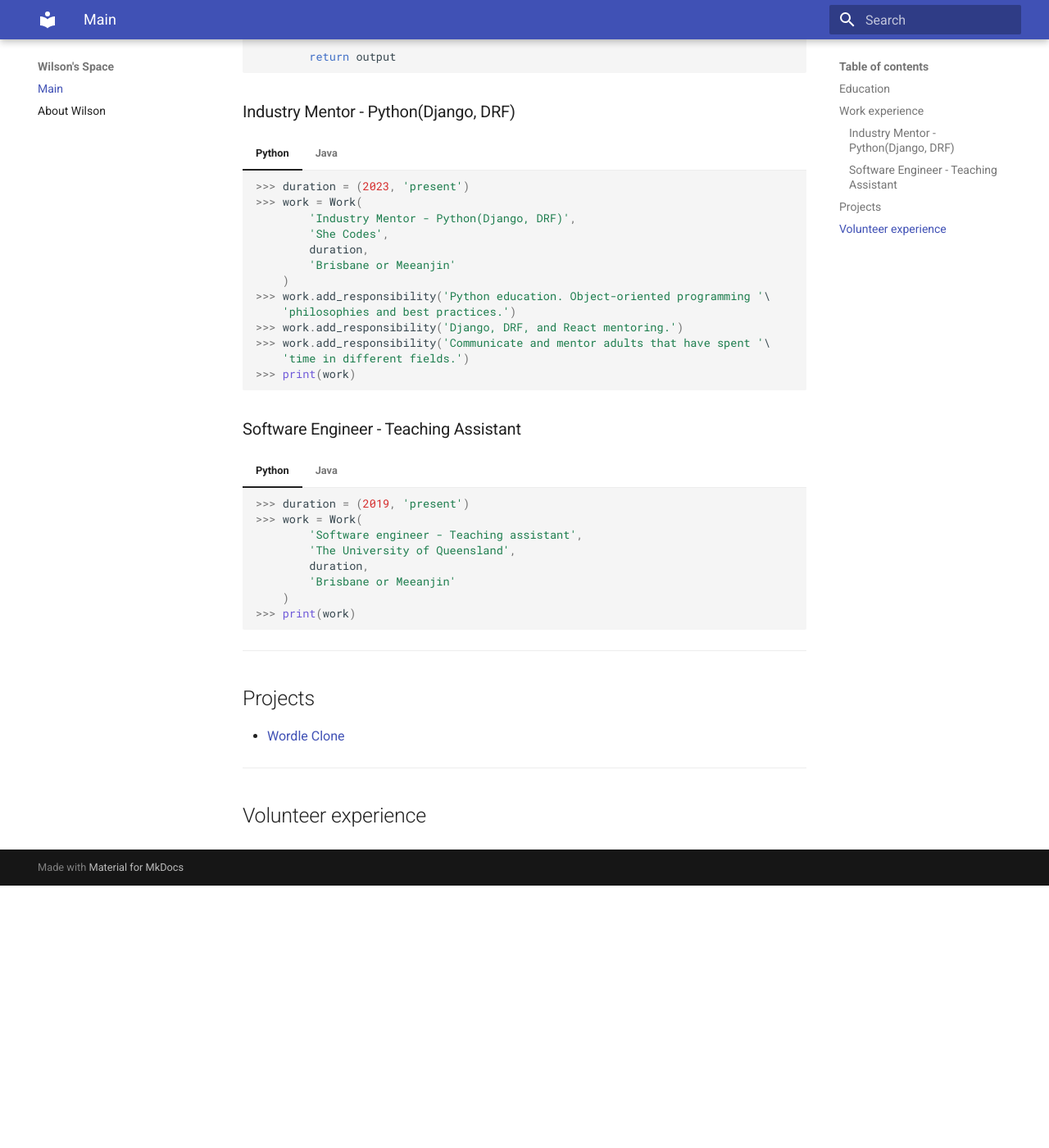
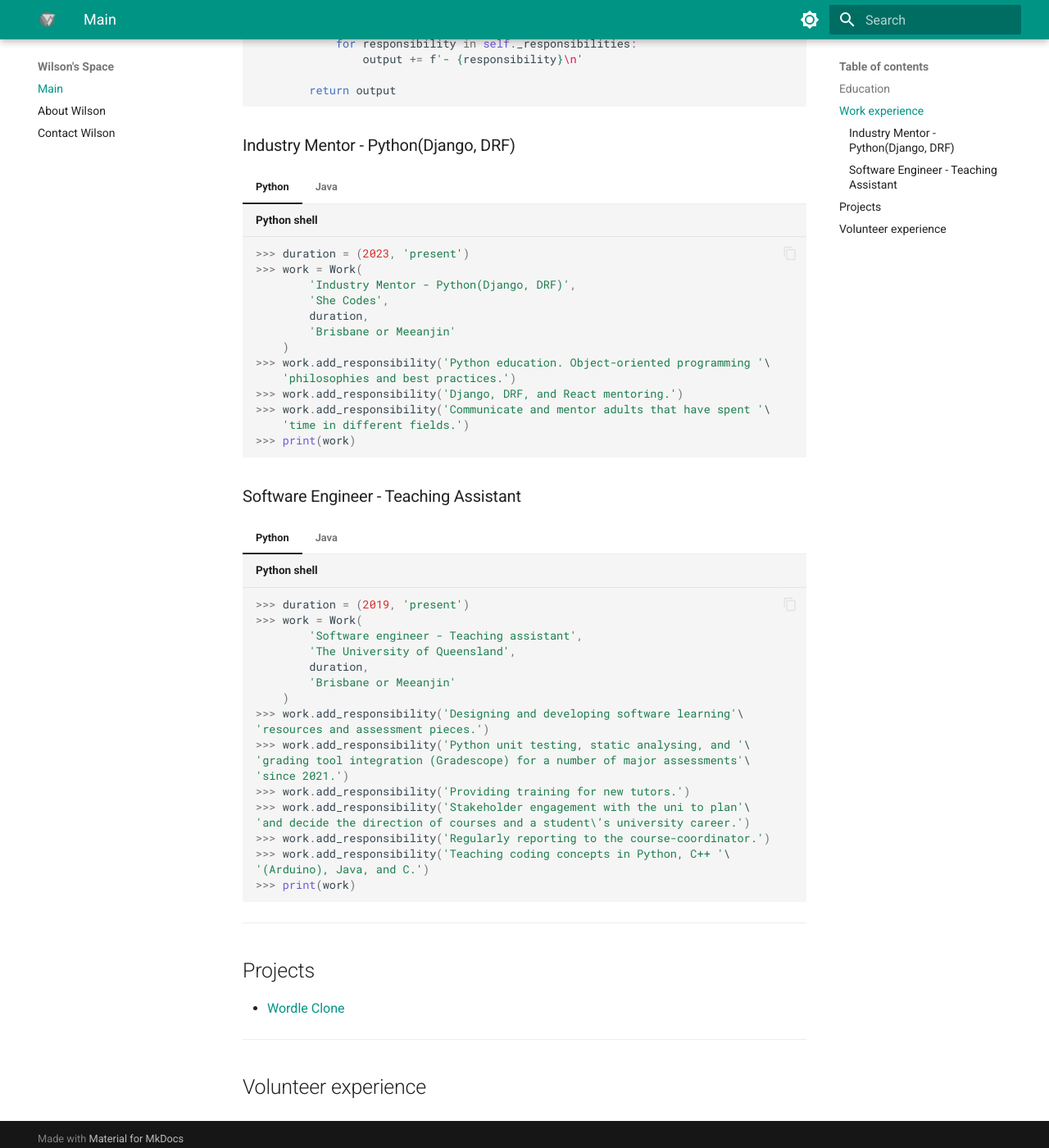
Before and after one commit to wilson-kong/resume, an MkDocs documentation site: the page built from docs/index.md, in a window 1280 px wide and 1400 px high, scrolled down 1421 px. Shown: the whole window at 82% size. Built offline with MkDocs 1.6.1 and Material for MkDocs 9.7.7, drawn with Linux system fonts in a browser that asks for light colours; before the commit the page ends 2501 px from its top, so only the background shows below that; some of the changed text lies outside the part shown.

Commit message:
more edits

````diff
--- a/docs/index.md
+++ b/docs/index.md
@@ -25,8 +25,8 @@
 --------------------------------------------------
 ## Work experience
 === "Python"
-    ```python
-    class Work:
+    ```python title="work_class.py"
+    class Work: # Click me -> (1) <-
         def __init__(self, title: str, company: str, duration: tuple, location: str):
             """ Creates an instance of work.
                 Parameters:
@@ -64,8 +64,10 @@
             return output
     ```
 
+    1. Feel free to copy this code to your computer 💻 to set up the work class.
+
 === "Java"
-    ```java
+    ```java title="WorkClass.java"
     import java.util.ArrayList;
     import java.util.List;
 
@@ -125,7 +127,7 @@
 
 ### Industry Mentor - Python(Django, DRF)
 === "Python"
-    ```python
+    ```python title="Python shell"
     >>> duration = (2023, 'present')
     >>> work = Work(
             'Industry Mentor - Python(Django, DRF)',
@@ -142,7 +144,7 @@
     ```
 
 === "Java"
-    ```java
+    ```java title="Main.java"
     public class Main {
         public static void main(String[] args) {
             int startYear = 2023;
@@ -167,7 +169,7 @@
 
 ### Software Engineer - Teaching Assistant
 === "Python"
-    ```python
+    ```python title="Python shell"
     >>> duration = (2019, 'present')
     >>> work = Work(
             'Software engineer - Teaching assistant',
@@ -175,11 +177,22 @@
             duration,
             'Brisbane or Meeanjin'
         )
+    >>> work.add_responsibility('Designing and developing software learning'\
+    'resources and assessment pieces.')
+    >>> work.add_responsibility('Python unit testing, static analysing, and '\
+    'grading tool integration (Gradescope) for a number of major assessments'\
+    'since 2021.')
+    >>> work.add_responsibility('Providing training for new tutors.')
+    >>> work.add_responsibility('Stakeholder engagement with the uni to plan'\
+    'and decide the direction of courses and a student\’s university career.')
+    >>> work.add_responsibility('Regularly reporting to the course-coordinator.')
+    >>> work.add_responsibility('Teaching coding concepts in Python, C++ '\
+    '(Arduino), Java, and C.')
     >>> print(work)
     ```
 
 === "Java"
-    ```java
+    ```java title="Main.java"
     public class Main {
         public static void main(String[] args) {
             int startYear = 2019;
@@ -191,6 +204,16 @@
                     endYear,
                     "Brisbane or Meeanjin"
             );
+            work.addResponsibility("Designing and developing software learning" +
+                "resources and assessment pieces.");
+            work.addResponsibility("Python unit testing, static analysing, and " +
+                "grading tool integration (Gradescope) for a number of major assessments since 2021.");
+            work.addResponsibility("Providing training for new tutors.");
+            work.addResponsibility("Stakeholder engagement with the uni to plan" +
+                "and decide the direction of courses and a student\’s university career.");
+            work.addResponsibility("Regularly reporting to the course-coordinator.");
+            work.addResponsibility("Teaching coding concepts in Python, C++ " +
+                "(Arduino), Java, and C.");
             System.out.println(work);
         }
     }
--- a/mkdocs.yml
+++ b/mkdocs.yml
@@ -2,8 +2,31 @@
 nav:
   - Main: index.md
   - About Wilson: about.md
+  - Contact Wilson: contact.md
+theme:
+  name: material
+  palette:
+    # Palette toggle for light mode
+    - scheme: default
+      toggle:
+        icon: material/brightness-7
+        name: Switch to dark mode
+      primary: teal
+    # Palette toggle for dark mode
+    - scheme: slate
+      toggle:
+        icon: material/brightness-4
+        name: Switch to light mode
+      primary: teal
+      accent: blue grey
+  logo: img/logo.png
+  favicon: img/favicon.ico
+  features:
+    - content.code.copy
+    - content.code.annotate
 markdown_extensions:
   - attr_list
+  - md_in_html
   - pymdownx.highlight:
       anchor_linenums: true
       line_spans: __span
@@ -13,5 +36,3 @@
   - pymdownx.superfences
   - pymdownx.tabbed:
       alternate_style: true
-theme:
-  name: material
````
Also changed, not shown: other parts of docs/index.md (+2 -2 lines), docs/about.md (+29 -0 lines), docs/contact.md (added, +7 -0 lines), docs/img/favicon_alt.ico (added), docs/img/logo.png (added), docs/img/logo_old.png (added).
